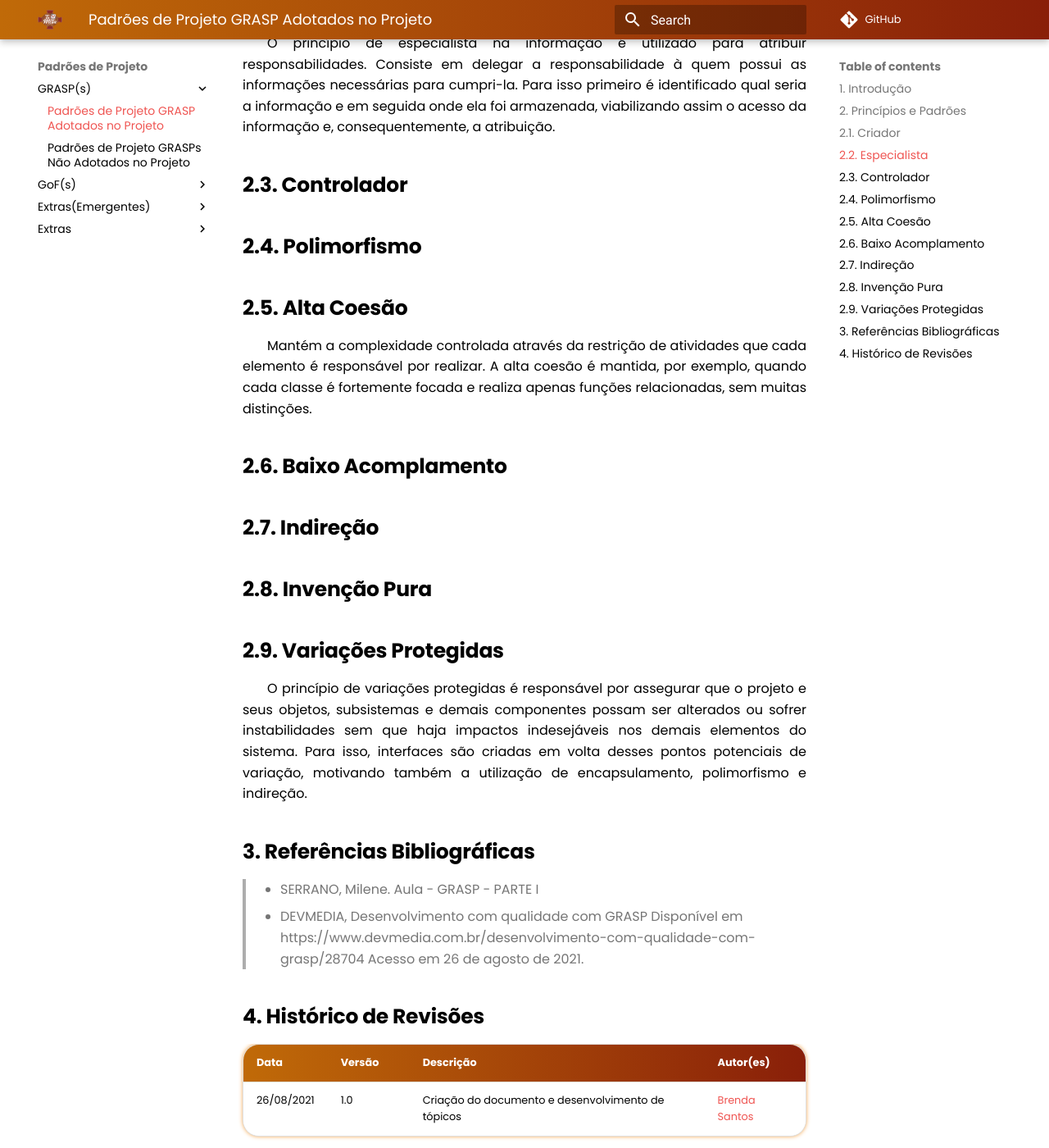
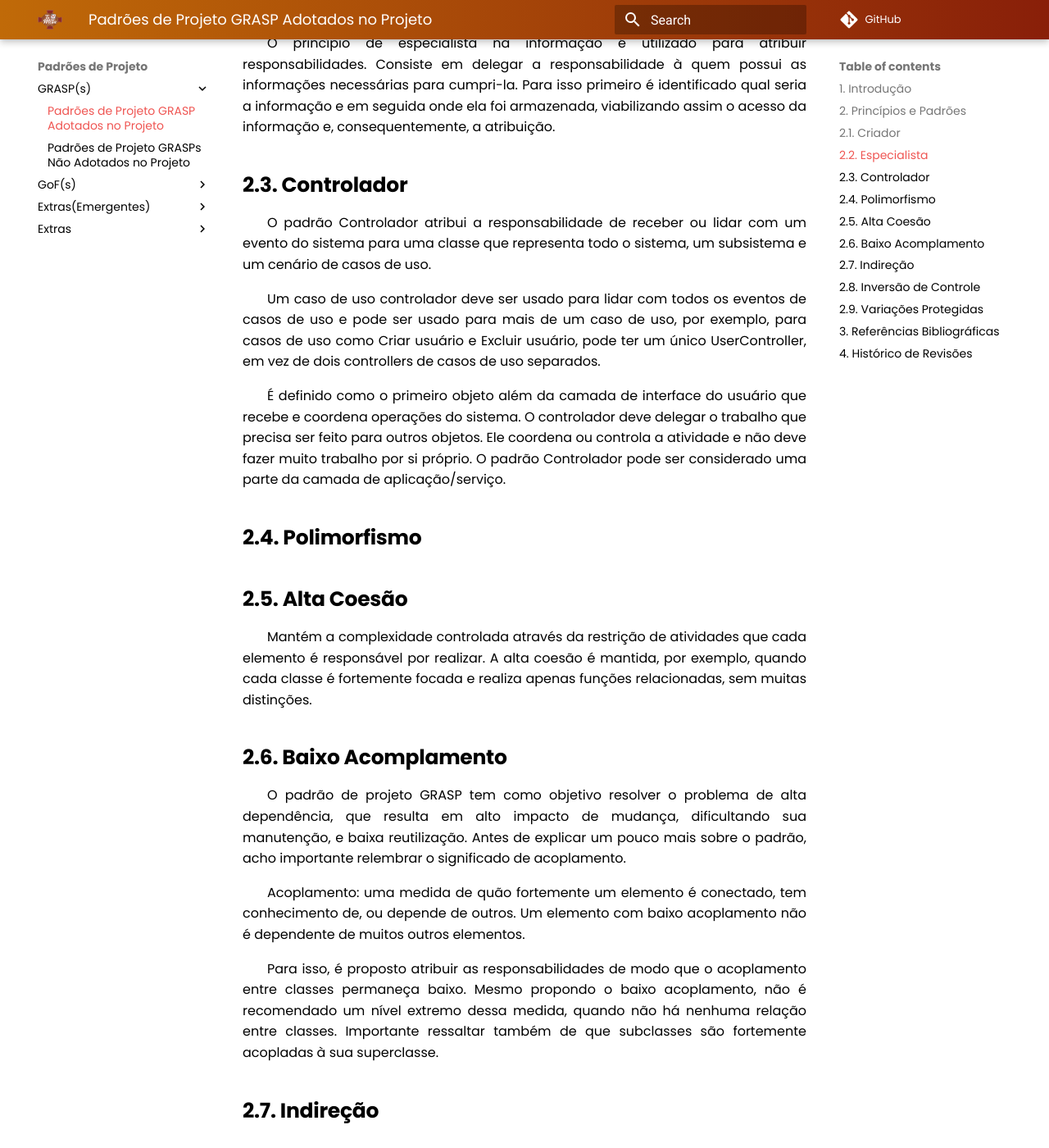
Before and after one commit to UnBArqDsw2021-1/2021.1_G02_TaNaMesa_docs, an MkDocs documentation site: the page built from docs/3-Padroes-de-Projeto/GRASPs/Padroes-Adotados-no-Projeto.md, in a window 1280 px wide and 1400 px high, scrolled down 870 px. Shown: the whole window at 82% size. Built offline with MkDocs 1.6.1 and Material for MkDocs 9.7.7, drawn with Linux system fonts in a browser that asks for light colours; comment, search, counter and statistics services are not loaded; some of the changed text lies outside the part shown.

Commit message:
(#99) Adicionando descrição de padrões de projetos GRASPs

```diff
--- a/docs/3-Padroes-de-Projeto/GRASPs/Padroes-Adotados-no-Projeto.md
+++ b/docs/3-Padroes-de-Projeto/GRASPs/Padroes-Adotados-no-Projeto.md
@@ -11,6 +11,11 @@ No intuito de estruturar melhor projetos desenvolvidos utilizando programação
 O princípio de especialista na informação é utilizado para atribuir responsabilidades. Consiste em delegar a responsabilidade à quem possui as informações necessárias para cumpri-la. Para isso primeiro é identificado qual seria a informação e em seguida onde ela foi armazenada, viabilizando assim o acesso da informação e, consequentemente, a atribuição.
 
 ## 2.3. Controlador
+O padrão Controlador atribui a responsabilidade de receber ou lidar com um evento do sistema para uma classe que representa todo o sistema, um subsistema e um cenário de casos de uso.
+
+Um caso de uso controlador deve ser usado para lidar com todos os eventos de casos de uso e pode ser usado para mais de um caso de uso, por exemplo, para casos de uso como Criar usuário e Excluir usuário, pode ter um único UserController, em vez de dois controllers de casos de uso separados.
+
+É definido como o primeiro objeto além da camada de interface do usuário que recebe e coordena operações do sistema. O controlador deve delegar o trabalho que precisa ser feito para outros objetos. Ele coordena ou controla a atividade e não deve fazer muito trabalho por si próprio. O padrão Controlador pode ser considerado uma parte da camada de aplicação/serviço.
 
 ## 2.4. Polimorfismo
 
@@ -18,19 +23,30 @@ O princípio de especialista na informação é utilizado para atribuir responsa
 Mantém a complexidade controlada através da restrição de atividades que cada elemento é responsável por realizar. A alta coesão é mantida, por exemplo, quando cada classe é fortemente focada e realiza apenas funções relacionadas, sem muitas distinções.
 
 ## 2.6. Baixo Acomplamento
+O padrão de projeto GRASP tem como objetivo resolver o problema de alta dependência, que resulta em alto impacto de mudança, dificultando sua manutenção, e baixa reutilização. Antes de explicar um pouco mais sobre o padrão, acho importante relembrar o significado de acoplamento.
+
+Acoplamento: uma medida de quão fortemente um elemento é conectado, tem conhecimento de, ou depende de outros. Um elemento com baixo acoplamento não é dependente de muitos outros elementos.
+
+Para isso, é proposto atribuir as responsabilidades de modo que o acoplamento entre classes permaneça baixo. Mesmo propondo o baixo acoplamento, não é recomendado um nível extremo dessa medida, quando não há nenhuma relação entre classes. Importante ressaltar também de que subclasses são fortemente acopladas à sua superclasse.
 
 ## 2.7. Indireção
 
-## 2.8. Invenção Pura
+## 2.8. Inversão de Controle
+Inversão de Controle prega para usarmos o controle das instancias de uma determinada classe ser tratada externamente e não dentro da classe em questão, ou seja, inverter o controle de uma classe delegando para o consumidor da classe. Esse padrão auxilia a seguir os princípios SOLID, princípios esses que auxiliam a diminuir o acoplamento, facilitar a manutenção, facilitar a automação de testes, dentre outros benefícios.
 
 ## 2.9. Variações Protegidas
 O princípio de variações protegidas é responsável por assegurar que o projeto e seus objetos, subsistemas e demais componentes possam ser alterados ou sofrer instabilidades sem que haja impactos indesejáveis nos demais elementos do sistema. Para isso, interfaces são criadas em volta desses pontos potenciais de variação, motivando também a utilização de encapsulamento, polimorfismo e indireção.
 
 ## 3. Referências Bibliográficas
 > - SERRANO, Milene. Aula - GRASP - PARTE I
-> - DEVMEDIA, Desenvolvimento com qualidade com GRASP Disponível em https://www.devmedia.com.br/desenvolvimento-com-qualidade-com-grasp/28704 Acesso em 26 de agosto de 2021.
+> - DEVMEDIA, Desenvolvimento com qualidade com GRASP Disponível [aqui](]https://www.devmedia.com.br/desenvolvimento-com-qualidade-com-grasp/28704). Acesso em 26 de agosto de 2021.
+> - Slide Padrões de Projeto - Bruna Diirr. Disponível [aqui](http://www.ic.uff.br/~anselmo/cursos/ProjSoft/apresentacoes/Padroes%20de%20projeto.pdf). Acesso em 28 de agosto de 2021.
+> - Slide Padrões GRASP. Disponível [aqui](http://www.facom.ufu.br/~bacala/ESOF/05a-Padr%C3%B5es%20GRASP.pdf). Acesso em 28 de agosto de 2021.
+> - Slide GRASP: Designing - Objetos com Responsabilidades. Disponível [aqui](https://www.ic.unicamp.br/~ariadne/mc436/1s2017/Lar16GRASP.pdf). Acesso em 28 de agosto de 2021.
+> - Inversão de Controle (IoC) e Injeção de Dependência (DI) - Diferenças. Disponível [aqui](http://www.linhadecodigo.com.br/artigo/3418/inversao-de-controle-ioc-e-injecao-de-dependencia-di-diferencas.aspx#:~:text=Invers%C3%A3o%20de%20Controle%20ou%20Inversion,outra%20classe%2C%20interface%2C%20componente%2C). Acesso em 28 de agosto de 2021.
 
 ## 4. Histórico de Revisões
 |    Data    | Versão | Descrição       | Autor(es)     |
 | :--------- | :----- | :-------------- | :------------ |
-| 26/08/2021 | 1.0    | Criação do documento e desenvolvimento de tópicos | [Brenda Santos](https://github.com/brendavsantos)  |
+| 26/08/2021 | 0.1    | Criação do documento e desenvolvimento de tópicos | [Brenda Santos](https://github.com/brendavsantos)  |
+| 28/08/2021 | 0.2    | Desenvolvimento dos padrões Baixo Acoplamento, Controlador e Inversão de Controle | [Tiago Samuel](https://github.com/tsrrodrigues) |
```
